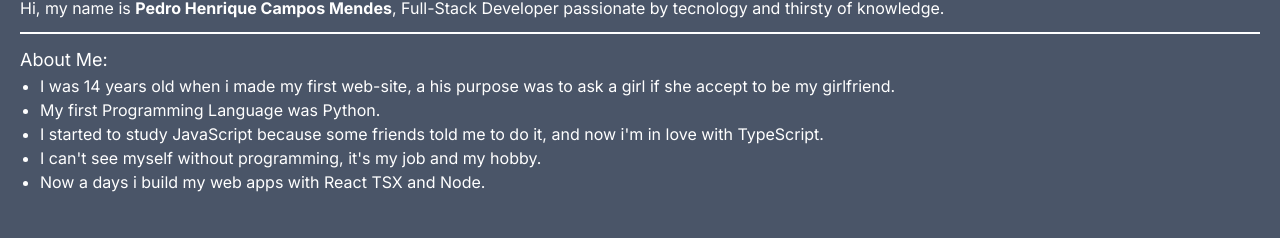
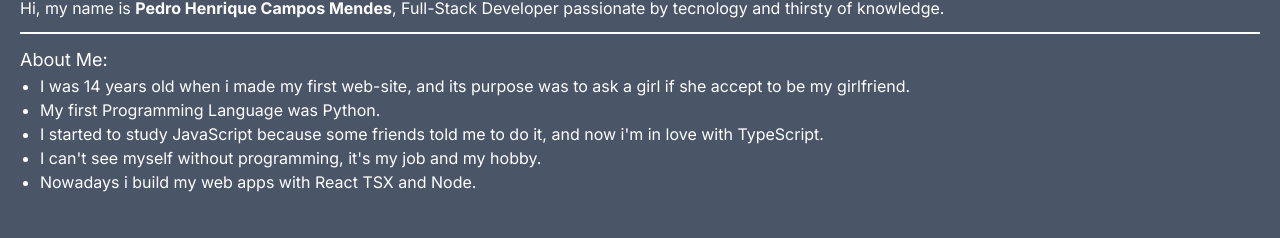
Before and after one commit to P3DR0DEV/portfolio, a React (Vite) app: page / in a window 1280 px wide. Shown: the part 392-630 px from the top of the page. Built offline with nearby package versions, Linux system fonts and the light colour scheme.

Commit message:
feat: change the about text

```diff
--- a/src/Components/About/About.tsx
+++ b/src/Components/About/About.tsx
@@ -13,8 +13,8 @@ export function About() {
       <div className="px-5">
         <ul className="list-disc">
           <li>
-            I was 14 years old when i made my first web-site, a his purpose was
-            to ask a girl if she accept to be my girlfriend.
+            I was 14 years old when i made my first web-site, and its purpose
+            was to ask a girl if she accept to be my girlfriend.
           </li>
           <li>My first Programming Language was Python.</li>
           <li>
@@ -24,7 +24,7 @@ export function About() {
           <li>
             I can't see myself without programming, it's my job and my hobby.
           </li>
-          <li>Now a days i build my web apps with React TSX and Node.</li>
+          <li>Nowadays i build my web apps with React TSX and Node.</li>
         </ul>
       </div>
     </section>
```
